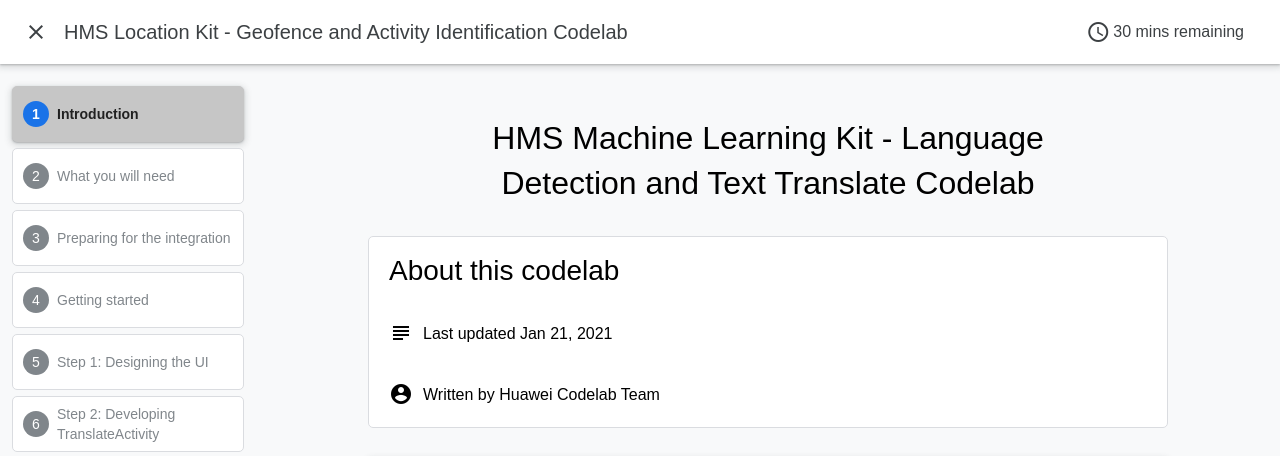
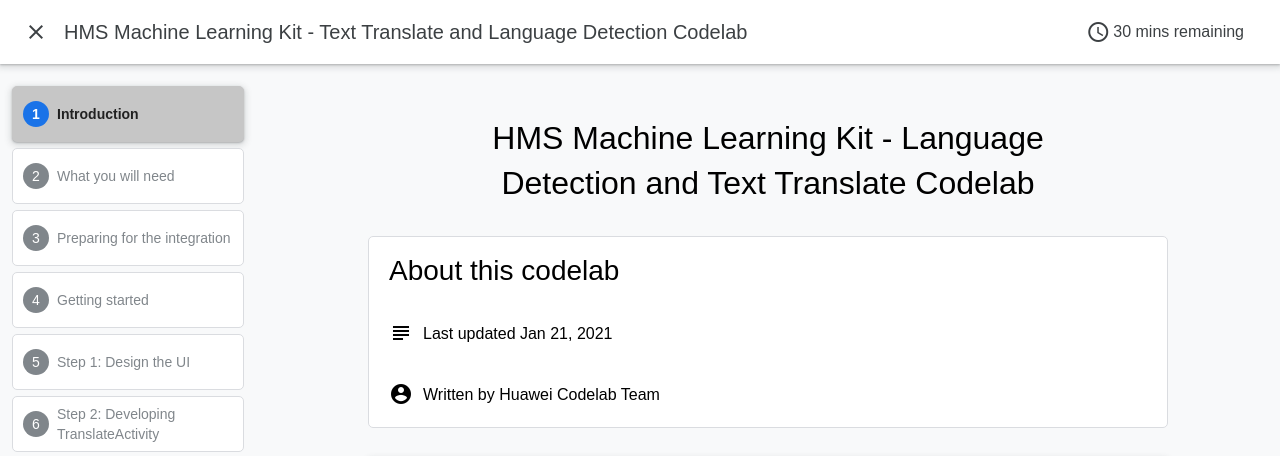
Before and after one commit to Mrtckr008/gh-pages-mlkittranslate, a Jekyll site: the page built from index.md, in a window 1280 px wide. Shown: the top 456 px of the page. Built offline with Jekyll 4.4.1, drawn with Linux system fonts in a browser that asks for light colours.

Commit message:
Fix UI bug.

```diff
--- a/_layouts/home.html
+++ b/_layouts/home.html
@@ -9,7 +9,7 @@
     <link rel="stylesheet" href="static/codelab-elements.css">
 </head>
 <body>
-<huawei-codelab id="HMSLocationKit" feedback-link="https://developer.huawei.com/consumer/en/support/feedback" selected="0" codelab-title="HMS Location Kit - Geofence and Activity Identification Codelab">
+<huawei-codelab id="HMSMachineLearningKit" feedback-link="https://developer.huawei.com/consumer/en/support/feedback" selected="0" codelab-title="HMS Machine Learning Kit - Text Translate and Language Detection Codelab">
     <div id="main">
         <div id="steps">
 			{% for post in site.posts %}
```
Also changed, not shown: _posts/2020-12-25-step1-design-ui.md (+1 -1 lines), _posts/2020-12-27-getting-started.md (+2 -3 lines).
